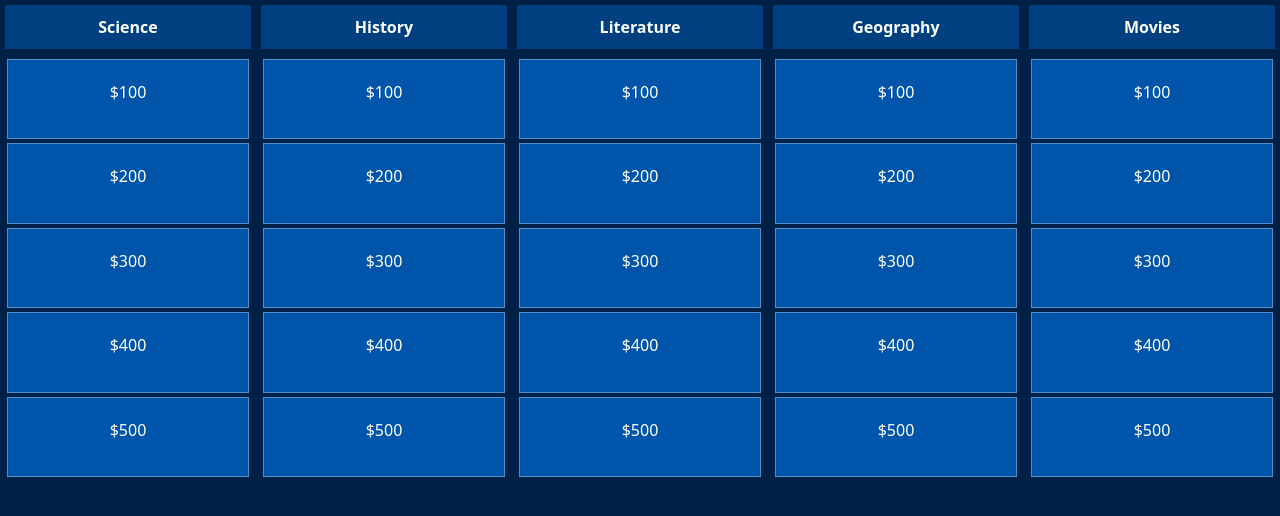
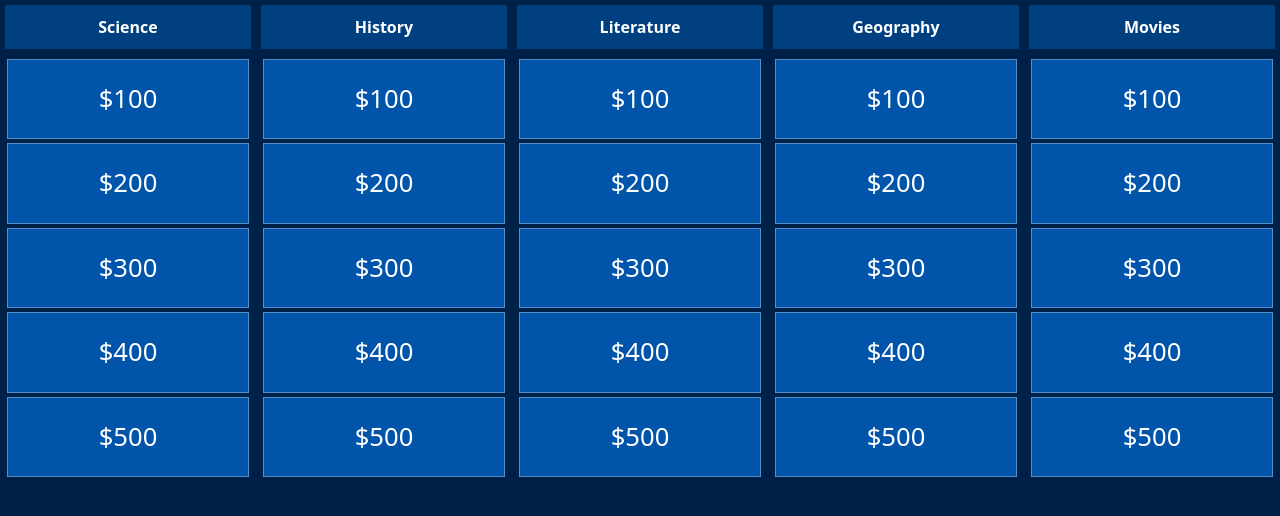
Before and after one commit to AlexD717/Jeopardy-IRL, a React (Vite) app in the folder web-app/: page /game in a window 1280 px wide. Shown: the top 516 px of the page. Built offline with nearby package versions, Linux system fonts and the light colour scheme.

Commit message:
Better Question CSS

```diff
--- a/web-app/src/pages/Game.css
+++ b/web-app/src/pages/Game.css
@@ -43,10 +43,14 @@
   border: 1px solid #ffffff55;
   min-width: 12vw;
   min-height: 3vw;
+  display: flex;
+  align-items: center;
+  justify-content: center;
+  font-size: 2vw;
 }
 
 .question-tile.disabled {
-  background: #333;
+  background: #1f1f1f;
   cursor: not-allowed;
 }
 
```
